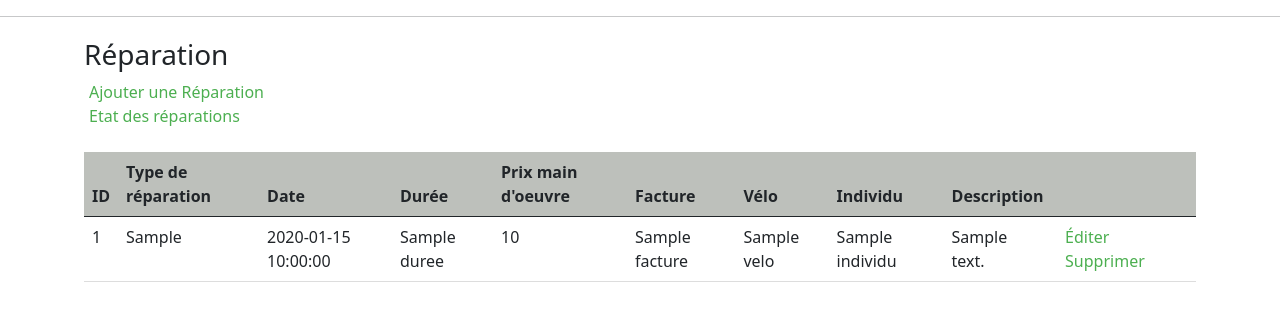
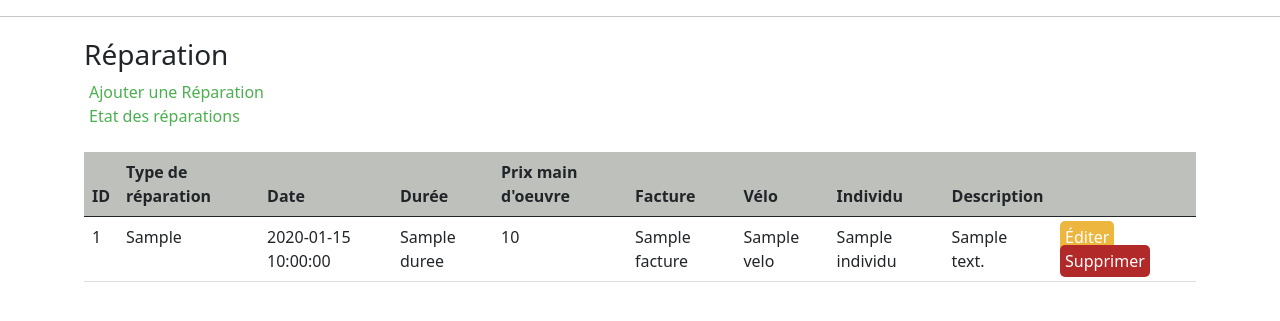
Before and after one commit to TimotheSandt/SAE1.03-1.04, a Flask app: template www/templates/reparation/show_reparation.html in a window 1280 px wide. Shown: the part 56-377 px from the top of the page. Run offline with Flask 3, Linux system fonts and the light colour scheme; the template is opened without the code that fills it: most values are stand-ins (such as "Sample title", 1, 10 or a date in 2020); some libraries are stand-ins or nearby versions.

Commit message:
test 2.9 etat_reparation

```diff
--- a/www/templates/reparation/etat_reparation.html
+++ b/www/templates/reparation/etat_reparation.html
@@ -59,7 +59,7 @@
                     </tr>
                 </thead>
                 <tbody>
-                {% for individu in selection_individus %}
+                {% for individu in individus %}
                     <tr>
                         <td>{{ individu.id }}</td>
                         <td>{{ individu.nom_prenom }}</td>
--- a/www/templates/reparation/show_reparation.html
+++ b/www/templates/reparation/show_reparation.html
@@ -43,8 +43,8 @@ Réparation
                   <td>{{ ligne.individu }}</td>
                   <td>{{ ligne.description }}</td>
                   <td>
-                      <a href="/reparation/edit?id={{ ligne.id }}">Éditer</a>&nbsp;
-                      <a href="/reparation/delete?id={{ ligne.id }}" >Supprimer</a>
+                      <a class="edit_button" href="/reparation/edit?id={{ ligne.id }}">Éditer</a>&nbsp;
+                      <a class="delete_button" href="/reparation/delete?id={{ ligne.id }}" >Supprimer</a>
                   </td>
            </tr>
         {% endfor %}
```
